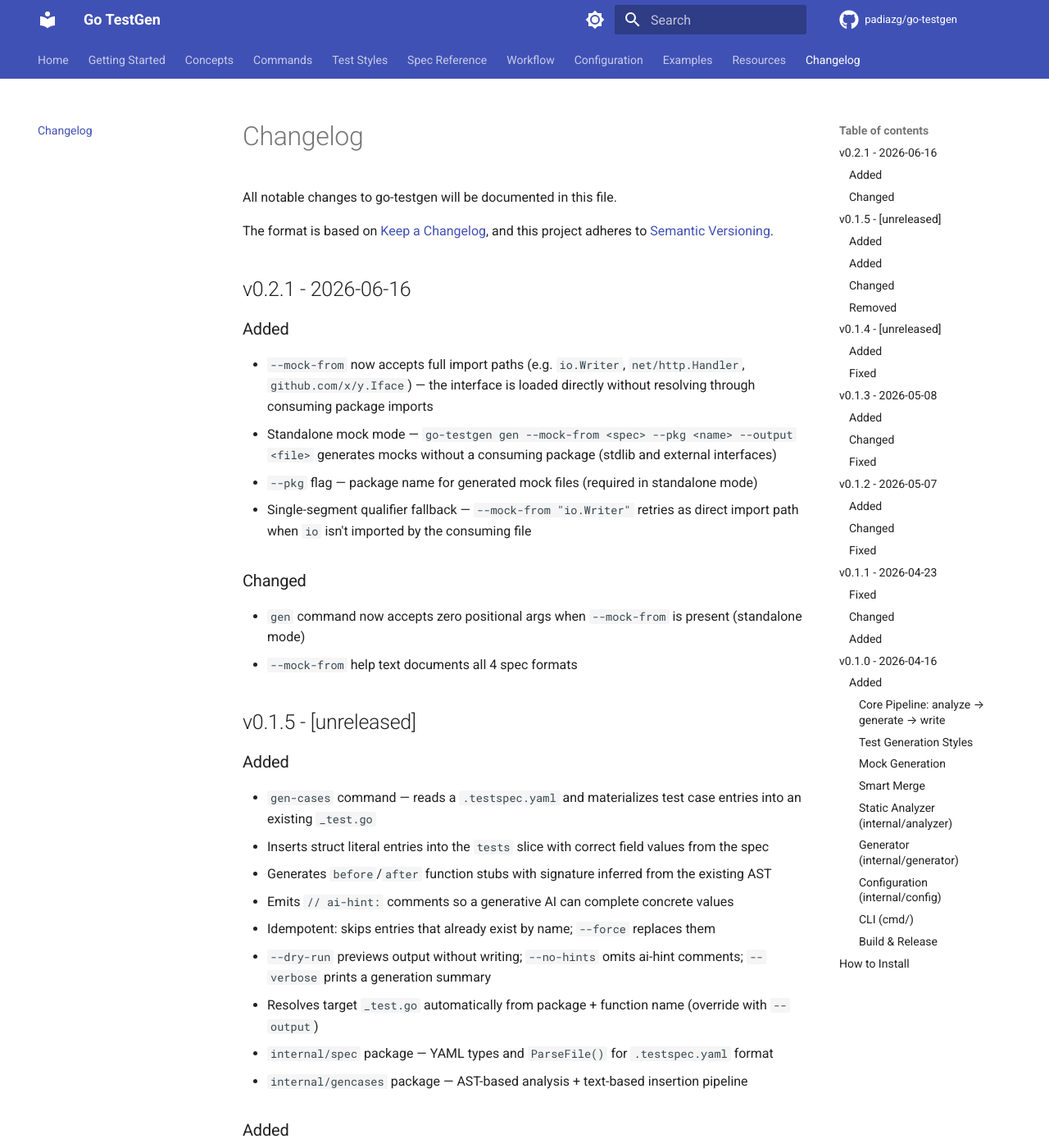
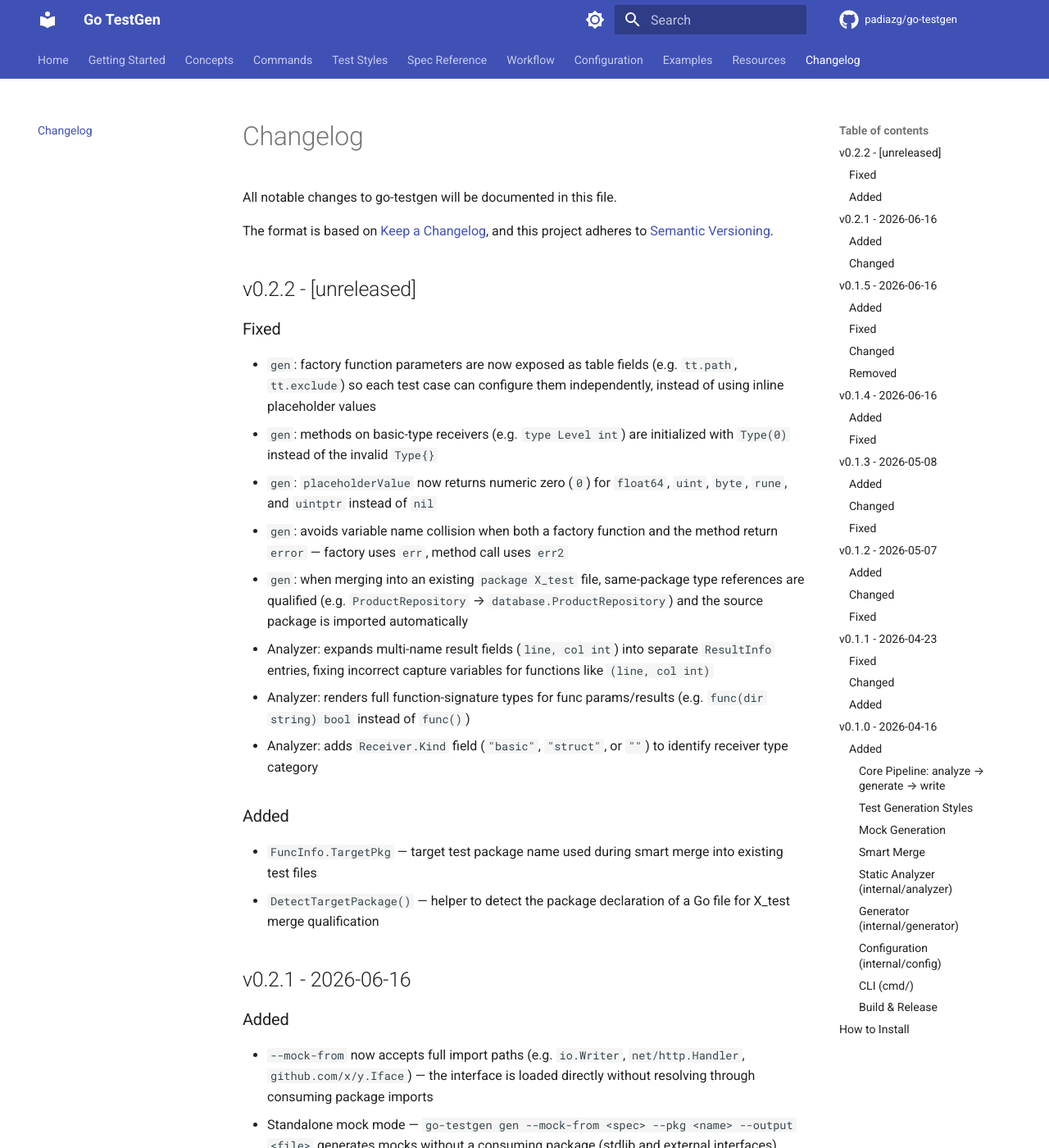
Before and after one commit to padiazg/go-testgen, an MkDocs documentation site: the page built from doc/docs/changelog.md, in a window 1280 px wide and 1400 px high. Shown: the whole window at 82% size. Built offline with MkDocs 1.6.1 and Material for MkDocs 9.7.7, drawn with Linux system fonts in a browser that asks for light colours; comment, search, counter and statistics services are not loaded; some of the changed text lies outside the part shown.

Commit message:
updates to docs, readme and changelod

```diff
--- a/doc/docs/changelog.md
+++ b/doc/docs/changelog.md
@@ -4,6 +4,24 @@ All notable changes to go-testgen will be documented in this file.
 
 The format is based on [Keep a Changelog](https://keepachangelog.com/en/1.0.0/),
 and this project adheres to [Semantic Versioning](https://semver.org/spec/v2.0.0.html).
+
+## v0.2.2 - [unreleased]
+
+### Fixed
+
+- `gen`: factory function parameters are now exposed as table fields (e.g. `tt.path`, `tt.exclude`) so each test case can configure them independently, instead of using inline placeholder values
+- `gen`: methods on basic-type receivers (e.g. `type Level int`) are initialized with `Type(0)` instead of the invalid `Type{}`
+- `gen`: `placeholderValue` now returns numeric zero (`0`) for `float64`, `uint`, `byte`, `rune`, and `uintptr` instead of `nil`
+- `gen`: avoids variable name collision when both a factory function and the method return `error` — factory uses `err`, method call uses `err2`
+- `gen`: when merging into an existing `package X_test` file, same-package type references are qualified (e.g. `ProductRepository` → `database.ProductRepository`) and the source package is imported automatically
+- Analyzer: expands multi-name result fields (`line, col int`) into separate `ResultInfo` entries, fixing incorrect capture variables for functions like `(line, col int)`
+- Analyzer: renders full function-signature types for func params/results (e.g. `func(dir string) bool` instead of `func()`)
+- Analyzer: adds `Receiver.Kind` field (`"basic"`, `"struct"`, or `""`) to identify receiver type category
+
+### Added
+
+- `FuncInfo.TargetPkg` — target test package name used during smart merge into existing test files
+- `DetectTargetPackage()` — helper to detect the package declaration of a Go file for X_test merge qualification
 
 ## v0.2.1 - 2026-06-16
 
@@ -19,24 +37,34 @@ and this project adheres to [Semantic Versioning](https://semver.org/spec/v2.0.0
 - `gen` command now accepts zero positional args when `--mock-from` is present (standalone mode)
 - `--mock-from` help text documents all 4 spec formats
 
-## v0.1.5 - [unreleased]
+## v0.1.5 - 2026-06-16
 
 ### Added
 
-- `gen-cases` command — reads a `.testspec.yaml` and materializes test case entries into an existing `_test.go`
+- AI agent skills — `skills/` directory promoted to root with `<name>/SKILL.md` structure for OpenCode, Claude Code, Cursor, Codex, Gemini compatibility
+- `scripts/install.sh` → `doc/docs/skills.sh` — `curl | bash` installer for AI agent skills, moved to docs for GH Pages publishing
+- `README.md` — AI Agent Skills section updated with `curl | bash` install command
+- `gen-cases` experimental command — reads a `.testspec.yaml` and materializes test case entries into an existing `_test.go`
   - Inserts struct literal entries into the `tests` slice with correct field values from the spec
   - Generates `before`/`after` function stubs with signature inferred from the existing AST
   - Emits `// ai-hint:` comments so a generative AI can complete concrete values
   - Idempotent: skips entries that already exist by name; `--force` replaces them
   - `--dry-run` previews output without writing; `--no-hints` omits ai-hint comments; `--verbose` prints a generation summary
   - Resolves target `_test.go` automatically from package + function name (override with `--output`)
-- `internal/spec` package — YAML types and `ParseFile()` for `.testspec.yaml` format
-- `internal/gencases` package — AST-based analysis + text-based insertion pipeline
+  - `internal/spec` package — YAML types and `ParseFile()` for `.testspec.yaml` format
+  - `internal/gencases` package — AST-based analysis + text-based insertion pipeline
 
-### Added
+### Fixed
 
-- AI agent skills — `skills/` directory promoted to root with `<name>/SKILL.md` structure for OpenCode, Claude Code, Cursor, Codex, Gemini compatibility
-- `scripts/install.sh` → `doc/docs/skills.sh` — `curl | bash` installer for AI agent skills, moved to docs for GH Pages publishing
+- Fixed-size array parameter detection — `[N]T` params now correctly identified in analyzer
+- `HasArrayResult` flag on `FuncSummary` and `ScanResult` for array return type detection
+- `SuggestStyle` now recommends `check` style for functions returning arrays (like slices)
+- `typeToString` now preserves array length (e.g. `[100]T` instead of `[]T`) for both parameters and results
+- `extractTypePrefix` handles `[N]` prefix, enabling correct identification of array params/results
+- `qualifiedTypeName` correctly drills into array element types for package qualification
+- `placeholderValue` generates `[N]T{}` zero-value literals for arrays instead of invalid `nil`
+- `inspectSignature` detects `[N]` arrays when checking `HasSliceResult` fallback
+- Added unit tests for `qualifiedTypeName` and `placeholderValue` with array types
 
 ### Changed
 
@@ -48,7 +76,7 @@ and this project adheres to [Semantic Versioning](https://semver.org/spec/v2.0.0
 
 - Removed stale root `skills/` directory (had corrupt `gen-test-cases` content)
 
-## v0.1.4 - [unreleased]
+## v0.1.4 - 2026-06-16
 
 ### Added
 
```
Also changed, not shown: doc/docs/commands/gen.md (+38 -6 lines), doc/docs/commands/inspect.md (+11 -0 lines), doc/docs/test-styles/check.md (+7 -3 lines), CHANGELOG.md, README.md.
